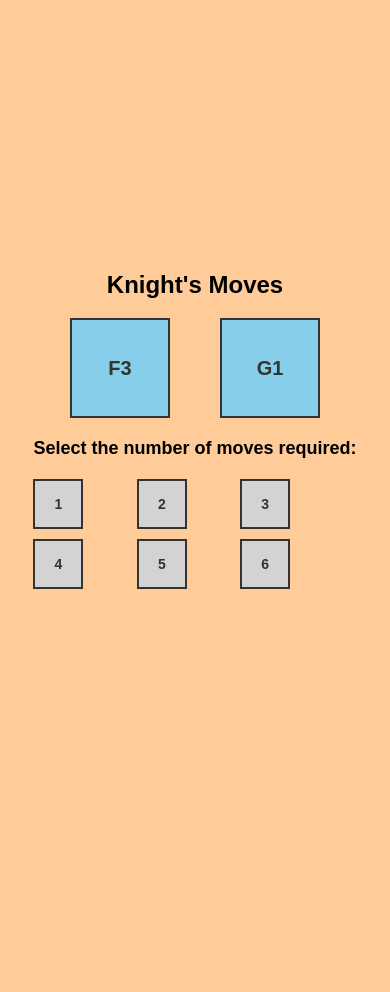
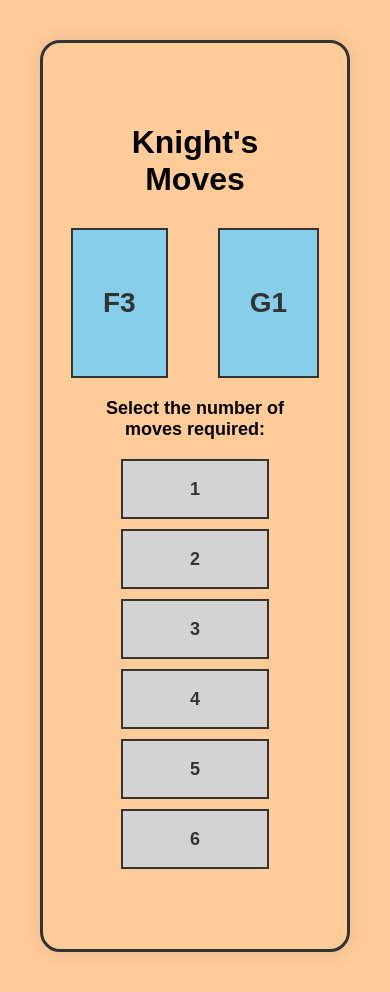
Before and after one commit to futuressobright/flask-knight-moves, a Flask app: page /knight in a window 390 px wide. Before the commit the page ends 589 px from the top, so only its background shows below. Run offline with Flask 3, Linux system fonts and the light colour scheme.

Commit message:
added frame and fixed mobile display

```diff
--- a/app/static/styles.css
+++ b/app/static/styles.css
@@ -1,5 +1,4 @@
 @import url('https://cdnjs.cloudflare.com/ajax/libs/normalize/8.0.1/normalize.min.css');
-
 
 body {
     background-color: #FFCC99;
@@ -16,8 +15,18 @@ body {
 .container {
   max-width: 800px;
   margin: 0 auto;
-  padding: 20px;
+  padding: 30px;
 }
+
+.wrapper {
+  border: 3px solid #333;
+  padding: 30px;
+  border-radius: 20px;
+  box-shadow: 0 0 20px rgba(0, 0, 0, 0.1);
+  margin: 20px;
+  overflow: hidden;
+}
+
 
 h1 {
   text-align: center;
@@ -54,35 +63,7 @@ p {
     margin-bottom: 20px;
 }
 
-.user-box-container {
-    display: grid;
-    grid-template-columns: repeat(3, 1fr);
-    gap: 10px;
-    width: 100%;
-    max-width: 300px;
-}
 
-.user-box {
-    background-color: #D3D3D3;
-    border: 2px solid #333;
-    color: #333;
-    padding: 10px;
-    font-size: 18px;
-    font-weight: bold;
-    cursor: pointer;
-    display: flex;
-    align-items: center;
-    justify-content: center;
-    box-sizing: border-box;
-    width: 80px;
-    height: 80px;
-    transition: background-color 0.3s, transform 0.3s;
-}
-
-.user-box:hover {
-    background-color: #A9A9A9;
-    transform: scale(1.05);
-}
 
 .success-message {
     background-color: #DFF2BF;
@@ -98,25 +79,7 @@ p {
     animation: fadeIn 1s ease-in-out;
 }
 
-.play-again-box, .other-game-box {
-    background-color: #FFD700;
-    color: #333;
-    padding: 15px 30px;
-    font-size: 18px;
-    font-weight: bold;
-    text-align: center;
-    border: 2px solid #333;
-    border-radius: 8px;
-    cursor: pointer;
-    display: inline-block;
-    margin-top: 20px;
-    transition: background-color 0.3s, transform 0.3s;
-}
 
-.play-again-box:hover, .other-game-box:hover {
-    background-color: #FFC107;
-    transform: scale(1.05);
-}
 
 @keyframes fadeIn {
     from { opacity: 0; }
@@ -129,33 +92,74 @@ p[style="color: red;"] {
     margin-top: 20px;
 }
 
-@media (max-width: 768px) {
-  .container {
-    padding: 10px;
+
+
+
+@media (min-width: 768px) {
+    .result-buttons-container {
+        flex-direction: row;
+        justify-content: center;
     }
 
-  h1 {
-    font-size: 24px;
-    margin-bottom: 20px;
+    .play-again-box, .other-game-box {
+        width: auto;
+        min-width: 150px;
+    }
 }
 
-  .square-box {
-    font-size: 20px;
-    padding: 15px;
-    width: 100px;
-    height: 100px;
+.user-box-container, .result-buttons-container {
+    display: flex;
+    flex-wrap: wrap;
+    justify-content: center;
+    gap: 10px;
+    width: 100%;
+    max-width: 300px;
+    margin: 20px auto;
+}
+
+.user-box, .play-again-box, .other-game-box {
+    background-color: #D3D3D3;
+    border: 2px solid #333;
+    color: #333;
+    padding: 10px;
+    font-size: 18px;
+    font-weight: bold;
+    text-align: center;
+    cursor: pointer;
+    box-sizing: border-box;
+    transition: background-color 0.3s, transform 0.3s;
 }
 
 .user-box {
-    font-size: 14px;
-    padding: 6px;
-    width: 50px;
-    height: 50px;
+    width: calc(33.33% - 10px);
+    height: 60px;
+    display: flex;
+    align-items: center;
+    justify-content: center;
 }
 
 .play-again-box, .other-game-box {
-    font-size: 14px;
-    padding: 10px 20px;
+    background-color: #FFD700;
+    border-radius: 8px;
+    padding: 15px 30px;
+    text-decoration: none;
+    display: inline-block;
+}
+
+.user-box:hover, .play-again-box:hover, .other-game-box:hover {
+    background-color: #A9A9A9;
+    transform: scale(1.05);
+}
+
+@media (max-width: 480px) {
+    .user-box-container, .result-buttons-container {
+        flex-direction: column;
+        align-items: center;
+    }
+
+    .user-box, .play-again-box, .other-game-box {
+        width: 80%;
+        max-width: 200px;
     }
 }
 
--- a/app/templates/bishop_game.html
+++ b/app/templates/bishop_game.html
@@ -10,12 +10,15 @@
 </head>
 
 <body>
+<div class="wrapper">
     <div class="container">
         <h1>Bishop's Moves</h1>
         {% if correct_answer %}
             <div class="success-message">Congratulations! You got it right!</div>
+            <div class="result-buttons-container">
             <a href="{{ url_for('bishop_game') }}" class="play-again-box">Play Again</a>
             <a href="{{ url_for('knight_game') }}" class="other-game-box">Knight Game</a>
+            </div>
         {% endif %}
         <div class="square-box-container">
             <div class="square-box">{{ square_a }}</div>
@@ -34,6 +37,7 @@
             <p style="color: red;">{{ message }}</p>
         {% endif %}
     </div>
+</div>
     <script>
         function submitMove(value) {
             document.getElementById('user_moves').value = value;
--- a/app/templates/color_game.html
+++ b/app/templates/color_game.html
@@ -10,6 +10,7 @@
 </head>
 
 <body>
+<div class="wrapper">
     <div class="container">
         <h1>Guess the Square Color</h1>
         <div class="square-box-container">
@@ -27,5 +28,6 @@
         {% endif %}
 
     </div>
+</div>
 </body>
 </html>
--- a/app/templates/index.html
+++ b/app/templates/index.html
@@ -10,6 +10,7 @@
 </head>
 
 <body>
+    <div class="wrapper">
     <div class="container">
         <h1>Chess Piece Moves</h1>
         <div class="game-selection">
@@ -18,5 +19,6 @@
             <a href="{{ url_for('color_game') }}" class="game-button">Color Game</a>
         </div>
     </div>
+    </div>
 </body>
 </html>
--- a/app/templates/knight_game.html
+++ b/app/templates/knight_game.html
@@ -11,12 +11,15 @@
 </head>
 
 <body>
+    <div class="wrapper">
     <div class="container">
         <h1>Knight's Moves</h1>
         {% if correct_answer %}
             <div class="success-message">Congratulations! You got it right!</div>
-            <a href="{{ url_for('knight_game') }}" class="play-again-box">Play Again</a>
-            <a href="{{ url_for('bishop_game') }}" class="other-game-box">Bishop Game</a>
+            <div class="result-buttons-container">
+                    <a href="{{ url_for('knight_game') }}" class="play-again-box">Play Again</a>
+                    <a href="{{ url_for('bishop_game') }}" class="other-game-box">Bishop Game</a>
+            </div>
         {% endif %}
         <div class="square-box-container">
             <div class="square-box">{{ square_a }}</div>
@@ -38,6 +41,7 @@
             <p style="color: red;">{{ message }}</p>
         {% endif %}
     </div>
+    </div>
     <script>
         function submitMove(value) {
             document.getElementById('user_moves').value = value;
--- a/app/templates/result.html
+++ b/app/templates/result.html
@@ -8,6 +8,7 @@
     <link rel="stylesheet" href="{{ url_for('static', filename='styles.css') }}">
 </head>
 <body>
+<div class="wrapper">
     <div class="container">
         <div class="success-message">
             {{ message }}
@@ -32,5 +33,6 @@
         {% endif %}
 
     </div>
+</div>
 </body>
 </html>
```
Lines whose indentation alone changed are shown as unchanged.
